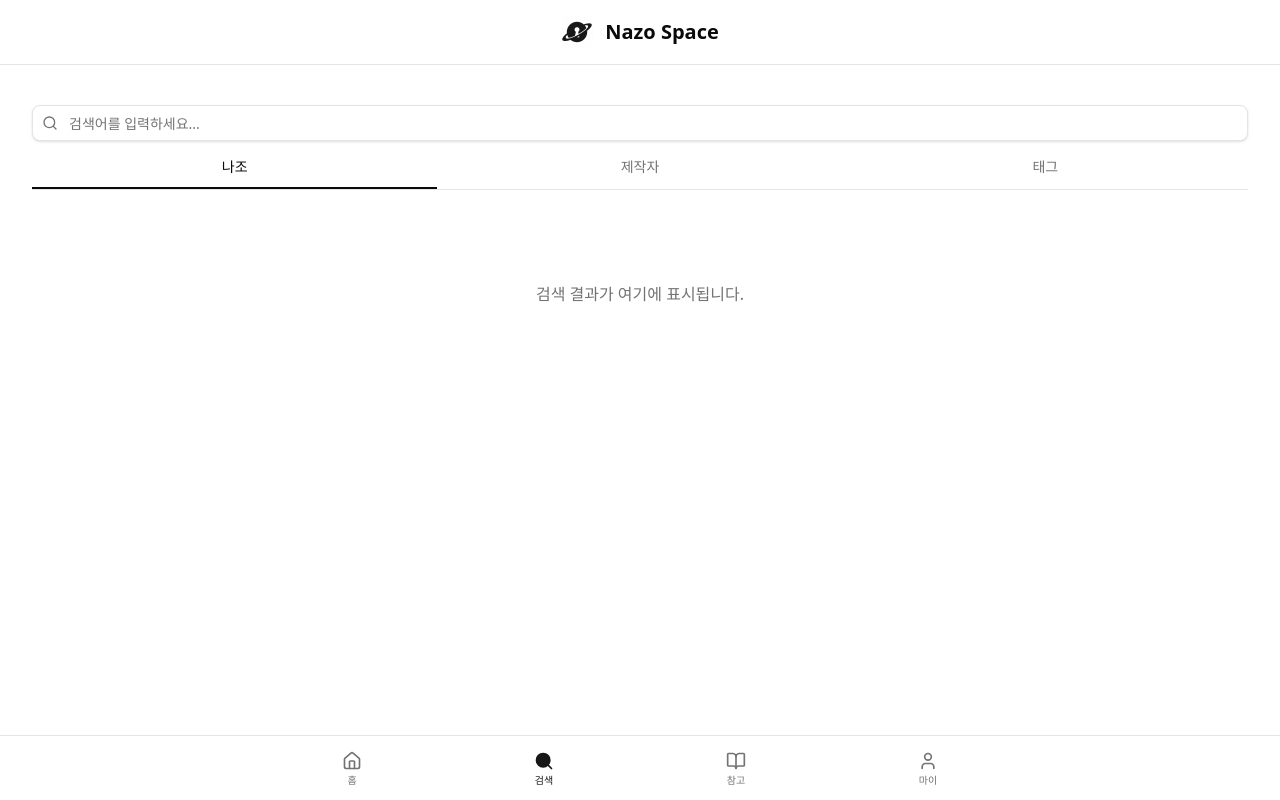
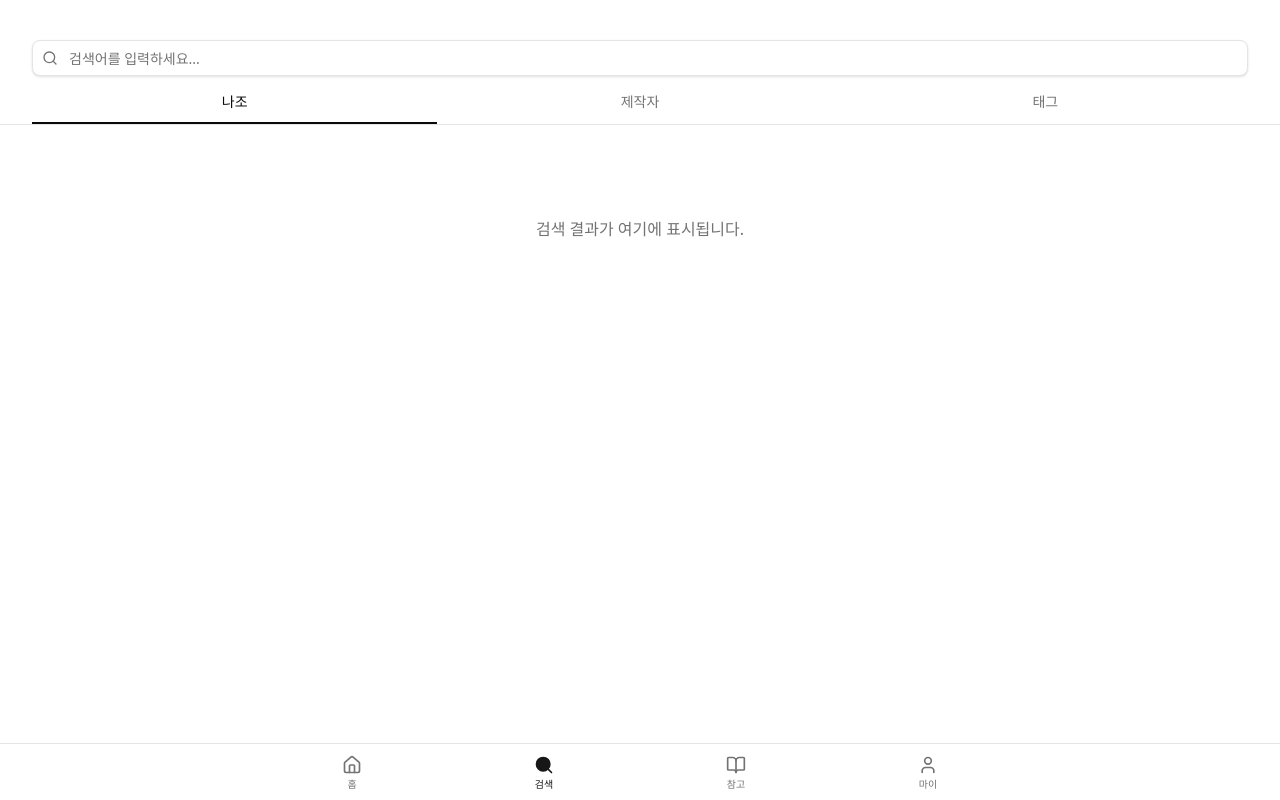
Before and after one commit to seonghwayun/nazo-space, a Next.js app: page /search in a window 1280 px wide. Built offline with nearby package versions, Linux system fonts and the light colour scheme.

Commit message:
update layout

```diff
--- a/app/creator/[id]/page.tsx
+++ b/app/creator/[id]/page.tsx
@@ -63,7 +63,7 @@ export default async function CreatorPage({ params }: CreatorPageProps) {
 
   return (
     <MainLayout padded>
-      <div className="flex flex-col gap-8">
+      <div className="flex flex-col gap-4">
         <div className="flex items-center">
           <BackButton
             className="!h-14 !w-14 rounded-full"
--- a/app/layout.tsx
+++ b/app/layout.tsx
@@ -1,7 +1,7 @@
 import type { Metadata, Viewport } from "next";
 import { Geist, Geist_Mono } from "next/font/google";
 import "./globals.css";
-import { Header } from "@/components/layout/header";
+
 import { BottomNav } from "@/components/layout/bottom-nav";
 import { Providers } from "@/components/providers";
 
@@ -52,7 +52,7 @@ export default function RootLayout({
         className={`${geistSans.variable} ${geistMono.variable} antialiased h-[100dvh] flex flex-col bg-background text-foreground overflow-hidden`}
       >
         <Providers>
-          <Header />
+
           <div className="flex-1 w-full overflow-y-auto">
             {children}
           </div>
--- a/app/search/page.tsx
+++ b/app/search/page.tsx
@@ -69,9 +69,12 @@ export default function SearchPage() {
         results.tags;
 
   return (
-    <MainLayout padded>
-      <div className="flex flex-col gap-4 h-full">
-        <div className="relative shrink-0">
+
+    <MainLayout fullWidth className="flex flex-col">
+      {/* Header Section (Centered) */}
+      <div className="w-full border-b bg-background shrink-0 z-10">
+        <div className="max-w-screen-xl mx-auto px-4 sm:px-6 md:px-8 pt-6 md:pt-10 space-y-4">
+          <div className="relative">
             <Search className="absolute left-2.5 top-2.5 h-4 w-4 text-muted-foreground" />
             <Input
               type="search"
@@ -83,7 +86,7 @@ export default function SearchPage() {
           </div>
 
           {/* Tab Navigation */}
-        <div className="flex border-b shrink-0">
+          <div className="flex">
             <button
               className={`flex-1 pb-3 text-sm font-medium transition-colors relative ${activeTab === "nazo" ? "text-foreground" : "text-muted-foreground hover:text-foreground"
                 }`}
@@ -115,10 +118,12 @@ export default function SearchPage() {
               )}
             </button>
           </div>
+        </div>
+      </div>
 
-        <div className="flex-1 overflow-y-auto min-h-0 pt-2">
-
-
+      {/* Scrollable Content Area (Full Width) */}
+      <div className="flex-1 overflow-y-auto w-full min-h-0">
+        <div className="max-w-screen-xl mx-auto px-4 sm:px-6 md:px-8 py-6">
           {isSearching ? (
             <div className="grid gap-4">
               {activeTab === "nazo" ? (
--- a/app/tag/[id]/page.tsx
+++ b/app/tag/[id]/page.tsx
@@ -52,7 +52,7 @@ export default async function TagPage({ params }: TagPageProps) {
 
   return (
     <MainLayout padded>
-      <div className="flex flex-col gap-8">
+      <div className="flex flex-col gap-4">
         <div className="flex items-center">
           <BackButton
             className="!h-14 !w-14 rounded-full"
--- a/components/layout/bottom-nav.tsx
+++ b/components/layout/bottom-nav.tsx
@@ -35,7 +35,7 @@ export function BottomNav() {
 
   return (
     <nav className="shrink-0 z-50 bg-background/80 backdrop-blur-lg border-t supports-[backdrop-filter]:bg-background/60 pb-[env(safe-area-inset-bottom)]">
-      <div className="flex items-center justify-around h-16 max-w-screen-md mx-auto">
+      <div className="flex items-center justify-around h-14 max-w-screen-md mx-auto">
         {navItems.map((item) => {
           const isActive = pathname === item.href;
           const Icon = item.icon;
--- a/components/layout/main-layout.tsx
+++ b/components/layout/main-layout.tsx
@@ -4,13 +4,15 @@ import { cn } from "@/lib/utils";
 interface MainLayoutProps extends React.HTMLAttributes<HTMLDivElement> {
   children: React.ReactNode;
   padded?: boolean;
+  fullWidth?: boolean;
 }
 
-export function MainLayout({ children, className, padded = false, ...props }: MainLayoutProps) {
+export function MainLayout({ children, className, padded = false, fullWidth = false, ...props }: MainLayoutProps) {
   return (
     <main
       className={cn(
-        "w-full max-w-screen-xl mx-auto h-full",
+        "w-full h-full",
+        !fullWidth && "max-w-screen-xl mx-auto",
         padded && "px-4 sm:px-6 md:px-8 py-6 md:py-10",
         className
       )}
```
Lines whose indentation alone changed are shown as unchanged.
